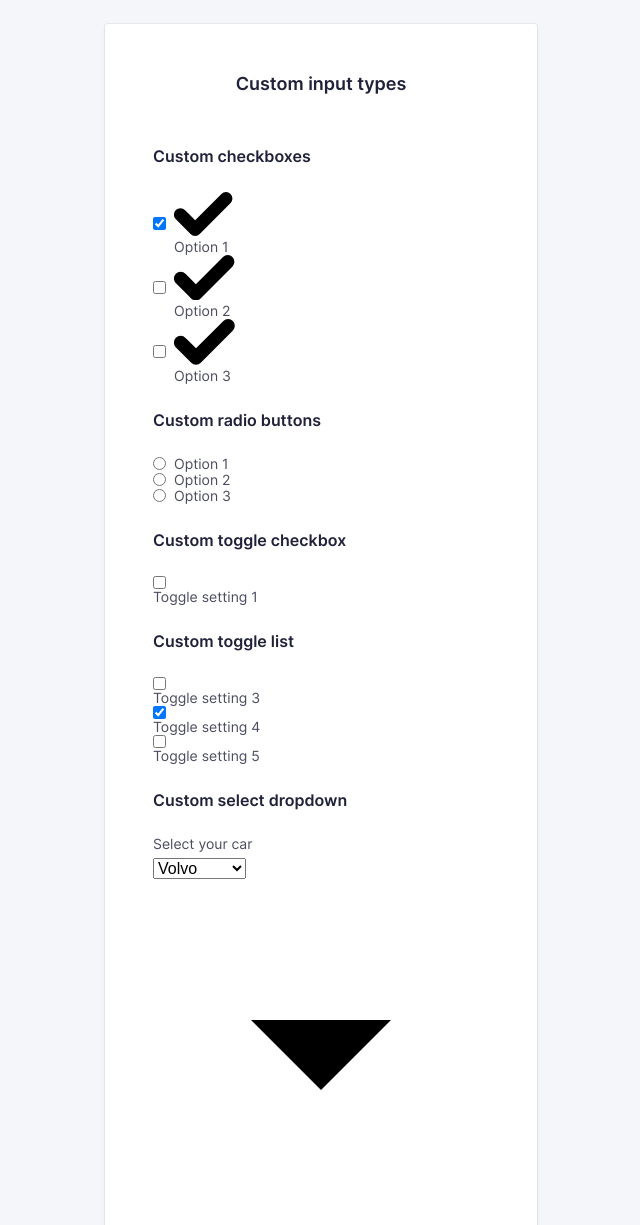
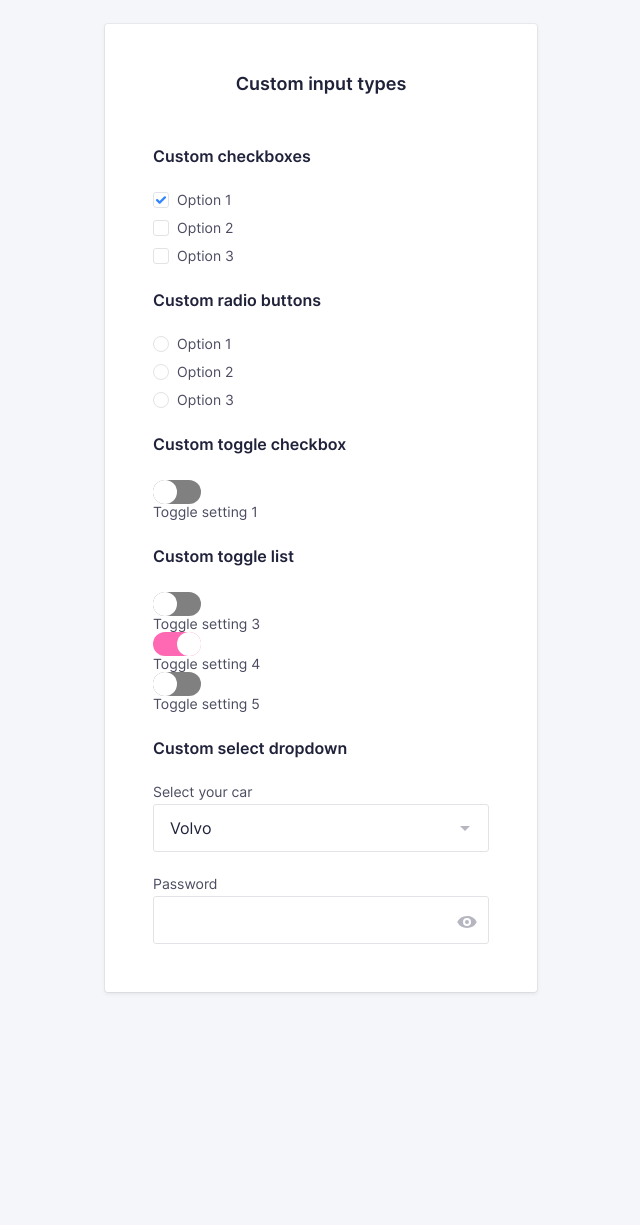
Before and after one commit to nmct-create3/custom-input-design-jensvdsmct, a plain HTML site: page inputs.html in a window 1280 px wide. Shown: the top 1225 px of the page, without its empty margins (319-959 px from the left). After the commit the page ends 1016 px from the top, so only its background shows below. Drawn offline with Linux system fonts and the light colour scheme.

Commit message:
First commit

```diff
--- a/css/screen.css
+++ b/css/screen.css
@@ -43,9 +43,23 @@
     --global-color-neutral-900: #35374d;
     --global-color-neutral-950: #20223a;
 
+    --global-page-color: var(--global-color-neutral-950);
+    --global-page-background-color: var(--global-color-neutral-050);
+
     /* border stuff */
     --global-borderRadius: 3px;
     --global-borderWidth: 1px;
+    --global-borderWidth-s: 1px;
+    --global-borderWidth-m: 3px;
+
+    /* global input variables */
+    --global-input-borderWidth: var(--global-borderWidth);
+    --global-input-backgroundColor: White;
+    --global-input-color: var(--global-color-neutral-950);
+    --global-input-borderColor: var(--global-color-neutral-100);
+    --global-input-hover-borderColor: var(--global-color-neutral-200);
+    --global-input-focus-borderColor: var(--global-color-primary-500);
+    --global-input-focus-boxShadow: 0 0 0 3px var(--global-color-primary-500-alpha-30);
 
     /* transitions */
     --global-transitionTiming-alpha: .1s ease-out;
@@ -67,6 +81,16 @@
     /*  = 48px */
     --global-whitespace-xxl: calc(var(--global-whitespace) * 3);
     /*  = 72px */
+}
+
+@media (prefers-color-scheme: dark) {
+    :root {
+        --global-page-color: var(--global-color-neutral-050);
+        --global-page-background-color: var(--global-color-neutral-950);
+
+        --global-input-backgroundColor: var(--global-color-neutral-800);
+        --global-input-color: var(--global-color-neutral-050);
+    }
 }
 
 /*---------------------------------------/*
@@ -100,8 +124,8 @@ img {
 html {
     line-height: 1.5;
     font-family: "Inter Web", Helvetica, arial, sans-serif;
-    color: var(--global-color-neutral-950);
-    background-color: var(--global-color-neutral-050);
+    color: var(--global-page-color);
+    background-color: var(--global-page-background-color);
     box-sizing: border-box;
     -webkit-font-smoothing: antialiased;
     -moz-osx-font-smoothing: grayscale;
@@ -556,25 +580,25 @@ input::placeholder {
     -moz-appearance: none;
     appearance: none;
     width: 100%;
-    border: var(--global-borderWidth) solid var(--global-color-neutral-100);
+    border: var(--global-input-borderWidth) solid var(--global-input-borderColor);
     border-radius: var(--global-borderRadius);
-    color: var(--global-color-neutral-950);
-    background-color: White;
+    color: var(--global-input-color);
+    background-color: var(--global-input-backgroundColor);
     font-family: inherit;
     font-size: 1rem;
     line-height: calc(var(--global-baseline) * 3);
-    padding: calc(var(--global-baseline) * 1.5 - var(--global-borderWidth)) var(--global-whitespace-md);
+    padding: calc(var(--global-baseline) * 1.5 - var(--global-input-borderWidth)) var(--global-whitespace-md);
     outline: none;
-    transition: border var(--global-transition-timing-alpha);
+    transition: border var(--global-transitionTiming-alpha);
 
     &:hover {
-        border-color: var(--global-color-neutral-200);
+        border-color: var(--global-input-hover-borderColor);
     }
 
     &:focus,
     &:active {
-        border-color: var(--global-color-primary-500);
-        box-shadow: 0 0 0 3px var(--global-color-primary-500-alpha-30);
+        border-color: var(--global-input-focus-borderColor);
+        box-shadow: var(--global-input-focus-boxShadow);
     }
 }
 
@@ -633,6 +657,144 @@ input::placeholder {
         background-color: var(--global-color-primary-600);
         box-shadow: none;
     }
+}
+
+/* custom inputs */
+
+.c-custom-option {
+    display: flex;
+}
+
+.c-custom-option__fake-input {
+    display: flex;
+    width: 16px;
+    height: 16px;
+    border: var(--global-borderWidth) solid var(--global-color-neutral-100);
+    margin-right: var(--global-whitespace-sm);
+    justify-content: center;
+    align-items: center;
+
+    &.c-custom-option__fake-input--checkbox {
+        border-radius: var(--global-borderRadius);
+    }
+
+    &.c-custom-option__fake-input--radio {
+        border-radius: 100%;
+    }
+}
+
+.c-custom-option__symbol {
+    opacity: 0;
+    fill: var(--global-color-primary-500);
+    width: 10px;
+    aspect-ratio: 1/1;
+    transform: scale(0);
+    transition: var(--global-transitionTiming-alpha);
+
+    .c-custom-option__fake-input--radio & {
+        width: 6px;
+        background-color: var(--global-color-primary-500);
+        border-radius: 100%;
+    }
+}
+
+.c-option--hidden:checked+.c-custom-option .c-custom-option__symbol {
+    opacity: 1;
+    transform: scale(1);
+}
+
+.c-option--hidden:hover+.c-custom-option .c-custom-option__fake-input {
+    border-color: var(--global-input-hover-borderColor);
+}
+
+.c-option--hidden:focus+.c-custom-option .c-custom-option__fake-input {
+    border-color: var(--global-input-focus-borderColor);
+    box-shadow: var(--global-input-focus-boxShadow);
+}
+
+.c-option-list {
+    margin-bottom: var(--global-whitespace);
+}
+
+.c-option-list__item {
+    margin-bottom: calc(var(--global-whitespace) / 2);
+}
+
+.c-custom-toggle__fake-input {
+    --toggle-background: var(--global-color-neutral-100);
+    --toggle-switch-background: white;
+    display: block;
+    width: 3rem;
+    height: 1.5rem;
+    border: 1 px solid var(--global-input-borderColor);
+    background-color: grey;
+    border-radius: 3rem;
+    transition: all .1s ease-out;
+
+    &::after {
+        content: "";
+        display: block;
+        height: 100%;
+        aspect-ratio: 1/1;
+        border-radius: 100%;
+        background-color: white;
+        transition: all .1s ease-out;
+    }
+}
+
+.c-option--hidden:checked+.c-custom-toggle .c-custom-toggle__fake-input {
+    background-color: hotpink;
+
+    &:after {
+        transform: translateX(1.5rem);
+    }
+}
+
+.c-custom-select {
+    display: block;
+    position: relative;
+}
+
+.c-custom-select__symbol {
+    width: 24px;
+    fill: var(--global-color-neutral-300);
+    position: absolute;
+    top: 0.75rem;
+    right: 0.75rem;
+    pointer-events: none;
+}
+
+.c-password-toggle {
+    display: block;
+    position: relative;
+}
+
+.c-password-toggle__symbol {
+    width: 20px;
+    fill: var(--global-color-neutral-300);
+    position: absolute;
+    bottom: 0.75rem;
+    right: 0.75rem;
+}
+
+.c-password-toggle__symbol--show {
+    display: block;
+}
+
+.c-password-toggle__checkbox:checked+.c-password-toggle__label .c-password-toggle__symbol--show {
+    display: none;
+}
+
+.c-password-toggle__symbol--hide {
+    display: none;
+}
+
+.c-password-toggle__checkbox:checked+.c-password-toggle__label .c-password-toggle__symbol--hide {
+    display: block;
+}
+
+.has-error {
+    --label-color: red;
 }
 
 /*------------------------------------*\
--- a/inputs.html
+++ b/inputs.html
@@ -32,7 +32,7 @@
                         </h5>
                         <ul class="o-list c-option-list">
                             <li class="c-form-field c-form-field--option c-option-list__item">
-                                <input class="c-option c-option--hidden" type="checkbox" id="checkbox1" checked>
+                                <input class="c-option c-option--hidden o-hide-accessible" type="checkbox" id="checkbox1" checked>
                                 <label class="c-label c-label--option c-custom-option" for="checkbox1">
                                     <span class="c-custom-option__fake-input c-custom-option__fake-input--checkbox">
                                         <svg class="c-custom-option__symbol" xmlns="http://www.w3.org/2000/svg" viewBox="0 0 9 6.75">
@@ -43,7 +43,7 @@
                                 </label>
                             </li>
                             <li class="c-form-field c-form-field--option c-option-list__item">
-                                <input class="c-option c-option--hidden" type="checkbox" id="checkbox2">
+                                <input class="c-option c-option--hidden o-hide-accessible" type="checkbox" id="checkbox2">
                                 <label class="c-label c-label--option c-custom-option" for="checkbox2">
                                     <span class="c-custom-option__fake-input c-custom-option__fake-input--checkbox">
                                         <svg class="c-custom-option__symbol" xmlns="http://www.w3.org/2000/svg" viewBox="0 0 9 6.75">
@@ -54,7 +54,7 @@
                                 </label>
                             </li>
                             <li class="c-form-field c-form-field--option c-option-list__item">
-                                <input class="c-option c-option--hidden" type="checkbox" id="checkbox3">
+                                <input class="c-option c-option--hidden o-hide-accessible" type="checkbox" id="checkbox3">
                                 <label class="c-label c-label--option c-custom-option" for="checkbox3">
                                     <span class="c-custom-option__fake-input c-custom-option__fake-input--checkbox">
                                         <svg class="c-custom-option__symbol" xmlns="http://www.w3.org/2000/svg" viewBox="0 0 9 6.75">
@@ -73,7 +73,7 @@
                         </h5>
                         <ul class="o-list c-option-list">
                             <li class="c-form-field c-form-field--option c-option-list__item">
-                                <input class="c-option c-option--hidden" type="radio" name="radios" id="radio1">
+                                <input class="c-option c-option--hidden o-hide-accessible" type="radio" name="radios" id="radio1">
                                 <label class="c-label c-label--option c-custom-option" for="radio1">
                                     <span class="c-custom-option__fake-input c-custom-option__fake-input--radio">
                                         <span class="c-custom-option__symbol"></span>
@@ -82,7 +82,7 @@
                                 </label>
                             </li>
                             <li class="c-form-field c-form-field--option c-option-list__item">
-                                <input class="c-option c-option--hidden" type="radio" name="radios" id="radio2">
+                                <input class="c-option c-option--hidden o-hide-accessible" type="radio" name="radios" id="radio2">
                                 <label class="c-label c-label--option c-custom-option" for="radio2">
                                     <span class="c-custom-option__fake-input c-custom-option__fake-input--radio">
                                         <span class="c-custom-option__symbol"></span>
@@ -91,7 +91,7 @@
                                 </label>
                             </li>
                             <li class="c-form-field c-form-field--option c-option-list__item">
-                                <input class="c-option c-option--hidden" type="radio" name="radios" id="radio3">
+                                <input class="c-option c-option--hidden o-hide-accessible" type="radio" name="radios" id="radio3">
                                 <label class="c-label c-label--option c-custom-option" for="radio3">
                                     <span class="c-custom-option__fake-input c-custom-option__fake-input--radio">
                                         <span class="c-custom-option__symbol"></span>
@@ -107,7 +107,7 @@
                             Custom toggle checkbox
                         </h5>
                         <p>
-                            <input class="c-option c-option--hidden" type="checkbox" id="toggle1">
+                            <input class="c-option c-option--hidden o-hide-accessible" type="checkbox" id="toggle1">
                             <label class="c-label c-label--option c-custom-toggle" for="toggle1">
                                 <span class="c-custom-toggle__fake-input">
                                 </span>
@@ -121,7 +121,7 @@
                         </h5>
                         <ul class="o-list c-custom-toggle-list">
                             <li class="c-custom-toggle-list__item">
-                                <input class="c-option c-option--hidden" type="checkbox" id="toggle3">
+                                <input class="c-option c-option--hidden o-hide-accessible" type="checkbox" id="toggle3">
                                 <label class="c-label c-label--option c-custom-toggle c-custom-toggle--inverted" for="toggle3">
                                     <span class="c-custom-toggle__fake-input">
                                     </span>
@@ -129,7 +129,7 @@
                                 </label>
                             </li>
                             <li class="c-custom-toggle-list__item">
-                                <input class="c-option c-option--hidden" type="checkbox" id="toggle4" checked>
+                                <input class="c-option c-option--hidden o-hide-accessible" type="checkbox" id="toggle4" checked>
                                 <label class="c-label c-label--option c-custom-toggle c-custom-toggle--inverted" for="toggle4">
                                     <span class="c-custom-toggle__fake-input">
                                     </span>
@@ -137,7 +137,7 @@
                                 </label>
                             </li>
                             <li class="c-custom-toggle-list__item">
-                                <input class="c-option c-option--hidden" type="checkbox" id="toggle5">
+                                <input class="c-option c-option--hidden o-hide-accessible" type="checkbox" id="toggle5">
                                 <label class="c-label c-label--option c-custom-toggle c-custom-toggle--inverted" for="toggle5">
                                     <span class="c-custom-toggle__fake-input">
                                     </span>
@@ -156,7 +156,7 @@
                                 Select your car
                             </label>
                             <span class="c-custom-select">
-                                <select class="c-custom-select__input" class="" name="select1" id="select1">
+                                <select class="c-input c-custom-select__input" class="" name="select1" id="select1">
                                     <option value="volvo">Volvo</option>
                                     <option value="saab">Saab</option>
                                     <option value="mercedes">Mercedes</option>
@@ -176,7 +176,7 @@
                             <input class="c-input c-input--password-with-toggle js-password-input" type="password" name="password" id="password" required />
                             <!-- Password toggle -->
                             <span class="c-password-toggle">
-                                <input id="togglePasswordCheckbox" type="checkbox" class=" c-password-toggle__checkbox js-password-toggle-checkbox" tabindex="-1" />
+                                <input id="togglePasswordCheckbox" type="checkbox" class=" c-password-toggle__checkbox js-password-toggle-checkbox o-hide-accessible" tabindex="-1" />
                                 <label class="c-password-toggle__label" for="togglePasswordCheckbox">
                                     <svg class="c-password-toggle__symbol c-password-toggle__symbol--show" xmlns="http://www.w3.org/2000/svg" viewBox="0 0 20 20">
                                         <path d="M6.4,133.876a11,11,0,0,1,19.571-.061l.029.061a11,11,0,0,1-19.571.061l-.029-.061Zm9.8,4a4,4,0,1,0,0-8h0a4,4,0,0,0,0,8Zm0-2a2,2,0,0,1,0-4h0a2,2,0,1,1,0,4Z" transform="translate(-6.2 -123.876)" />
--- a/script/app.js
+++ b/script/app.js
@@ -1,5 +1,14 @@
 const handlePasswordSwitcher = function () {
     console.log("handlePasswordSwitcher executed");
+
+    const passwordOptions = ['password', 'text'];
+
+    const passwordInput = document.querySelector('.js-password-input');
+    const passwordToggle = document.querySelector('.js-password-toggle-checkbox');
+
+    passwordToggle.addEventListener('change', function () {
+        passwordInput.type = passwordOptions[+this.checked];
+    });
 }
 
 const init = function () {
```
Also changed, not shown: index.html (+18 -6 lines).
